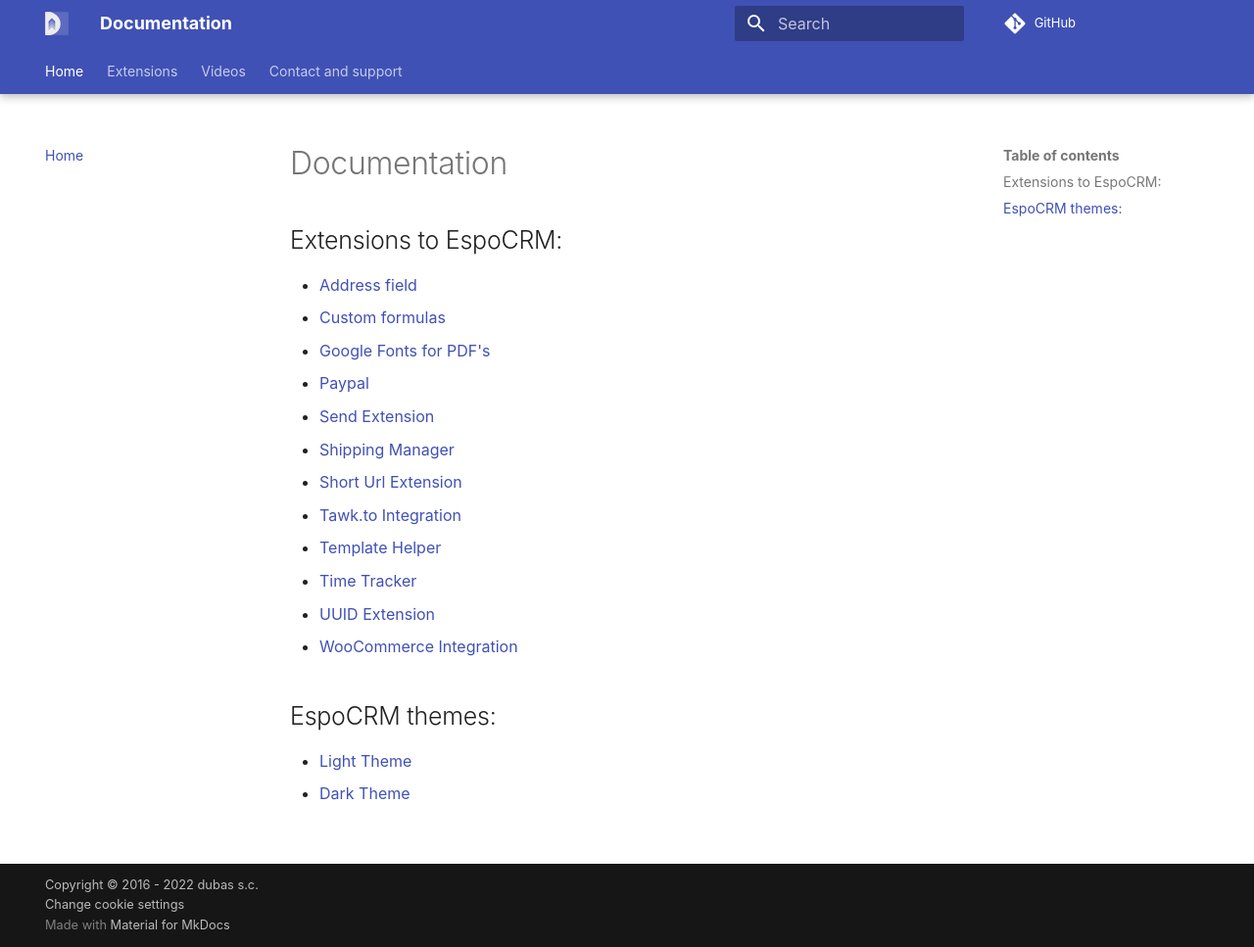
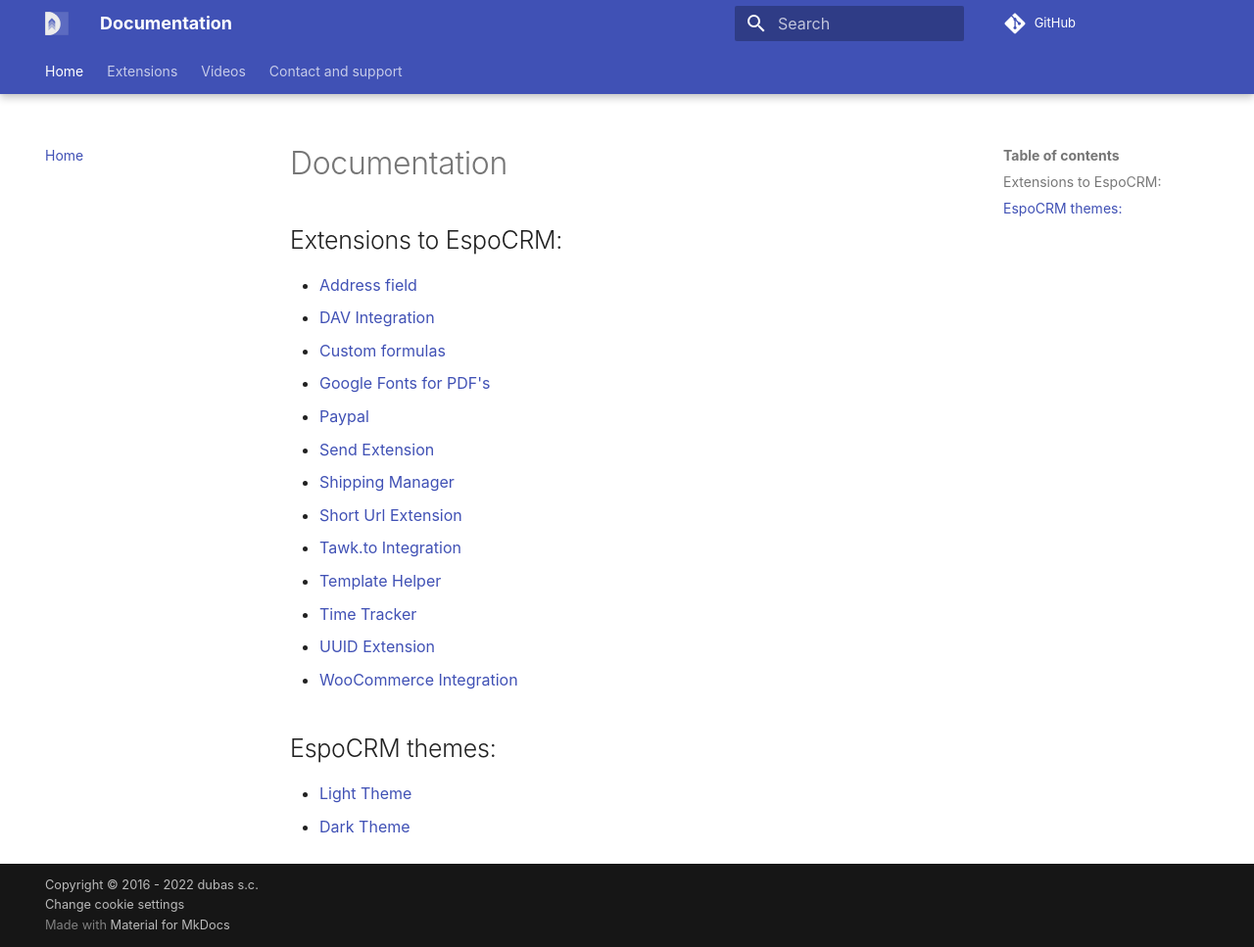
Before and after one commit to dubas-pro/documentation, an MkDocs documentation site: the page built from docs/index.md, in a window 1280 px wide and 967 px high. Shown: the whole window at 98% size. Built offline with MkDocs 1.6.1 and Material for MkDocs 9.7.7, drawn with Linux system fonts in a browser that asks for light colours; some web fonts are replaced; comment, search, counter and statistics services are not loaded.

Commit message:
add dav link to homepage

```diff
--- a/docs/index.md
+++ b/docs/index.md
@@ -1,6 +1,7 @@
 # Documentation
 ## Extensions to EspoCRM:
 - [Address field](./extensions/address.md)
+- [DAV Integration](./extensions/dav/index.md)
 - [Custom formulas](./extensions/custom-formulas.md)
 - [Google Fonts for PDF's](./extensions/google-fonts.md)
 - [Paypal](./extensions/paypal/index.md)
```
